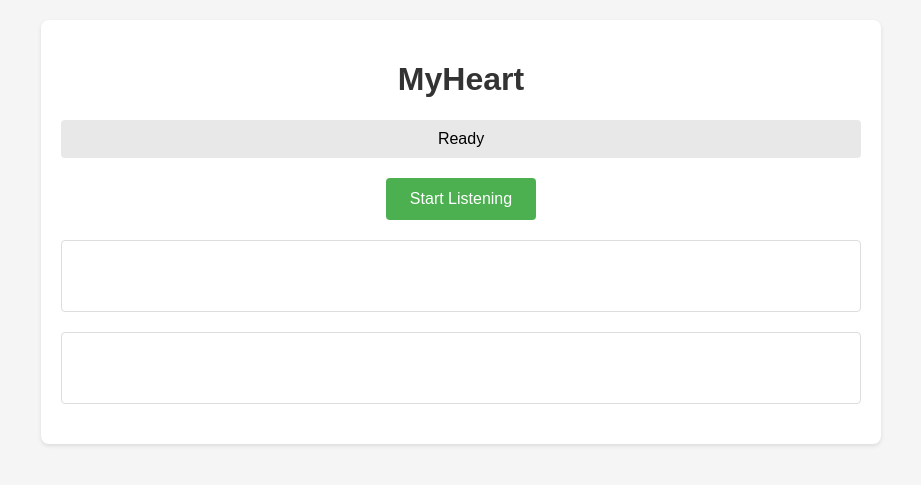
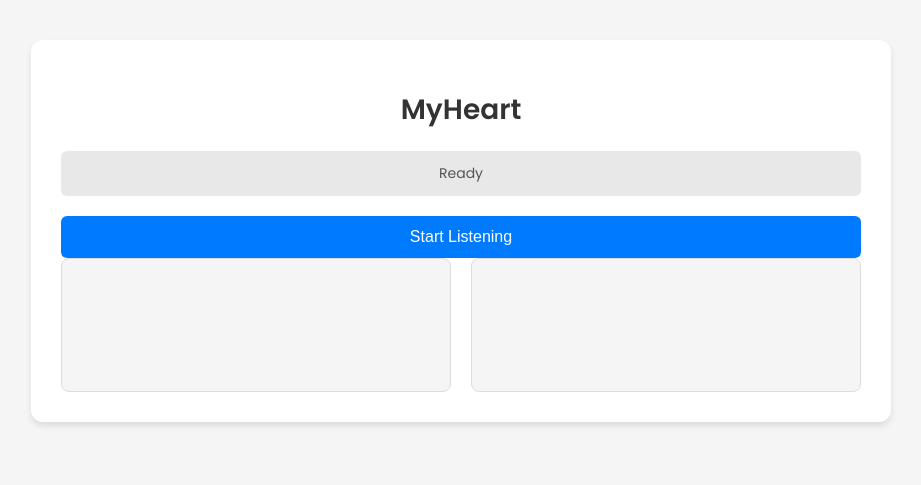
Before and after one commit to NanaHarith/myheart, a Flask app: page / in a window 1280 px wide. Shown: the top 485 px of the page, without its empty margins (179-1100 px from the left). Run offline with Flask 3, Linux system fonts and the light colour scheme; parts of the project's set-up code (start-up, migrations or seed data) failed here and were passed over; some libraries are stand-ins or nearby versions.

```diff
--- a/requirements.txt
+++ b/requirements.txt
@@ -10,3 +10,4 @@ webrtcvad
 openai
 websockets
 python-socketio
+flask_socketio
--- a/static/css/styles.css
+++ b/static/css/styles.css
@@ -1,54 +1,70 @@
 /* static/css/styles.css */
+@import url('https://fonts.googleapis.com/css2?family=Poppins:wght@400;600&display=swap');
+
 body {
-    font-family: Arial, sans-serif;
+  font-family: 'Poppins', sans-serif;
+  background-color: #f5f5f5;
   margin: 0;
-    padding: 20px;
-    background-color: #f5f5f5;
+  padding: 0;
 }
 
 .container {
   max-width: 800px;
-    margin: 0 auto;
-    padding: 20px;
+  margin: 40px auto;
   background-color: white;
-    border-radius: 8px;
-    box-shadow: 0 2px 4px rgba(0, 0, 0, 0.1);
+  border-radius: 12px;
+  box-shadow: 0 4px 6px rgba(0, 0, 0, 0.1);
+  padding: 30px;
+}
+
+header {
+  text-align: center;
+  margin-bottom: 20px;
 }
 
 h1 {
-    text-align: center;
   color: #333;
+  font-weight: 600;
+  font-size: 28px;
 }
 
-#status {
+.status-box {
+  background-color: #e8e8e8;
+  padding: 12px;
+  border-radius: 6px;
   text-align: center;
-    margin: 10px 0;
-    padding: 10px;
-    background-color: #e8e8e8;
-    border-radius: 4px;
+  font-size: 14px;
+  color: #555;
+  margin-bottom: 20px;
 }
 
-#startBtn {
+.btn {
   display: block;
-    margin: 20px auto;
-    padding: 12px 24px;
-    font-size: 16px;
-    background-color: #4CAF50;
+  width: 100%;
+  background-color: #007bff;
   color: white;
   border: none;
-    border-radius: 4px;
+  padding: 12px 24px;
+  border-radius: 6px;
+  font-size: 16px;
   cursor: pointer;
   transition: background-color 0.3s;
 }
 
-#startBtn:hover {
-    background-color: #45a049;
+.btn:hover {
+  background-color: #0056b3;
 }
 
-#transcript, #response {
-    margin: 20px 0;
-    padding: 10px;
+.chat-area {
+  display: grid;
+  grid-template-columns: 1fr 1fr;
+  grid-gap: 20px;
+}
+
+.chat-box {
+  background-color: #f5f5f5;
+  padding: 16px;
+  border-radius: 8px;
+  min-height: 100px;
   border: 1px solid #ddd;
-    border-radius: 4px;
-    min-height: 50px;
 }
--- a/templates/index.html
+++ b/templates/index.html
@@ -1,4 +1,3 @@
-<!-- templates/index.html -->
 <!DOCTYPE html>
 <html lang="en">
 <head>
@@ -10,12 +9,23 @@
 </head>
 <body>
   <div class="container">
+    <header>
       <h1>MyHeart</h1>
-        <div id="status">Ready</div>
-        <button id="startBtn">Start Listening</button>
-        <div id="transcript"></div>
-        <div id="response"></div>
+    </header>
+    <div id="status" class="status-box">
+      Ready
     </div>
+    <button id="startBtn" class="btn">Start Listening</button>
+    <div class="chat-area">
+      <div id="transcript" class="chat-box">
+        <!-- Transcript will go here -->
+      </div>
+      <div id="response" class="chat-box">
+        <!-- Response will go here -->
+      </div>
+    </div>
+  </div>
+
   <script src="{{ url_for('static', filename='js/main.js') }}"></script>
 </body>
 </html>
```
Lines whose indentation alone changed are shown as unchanged.
